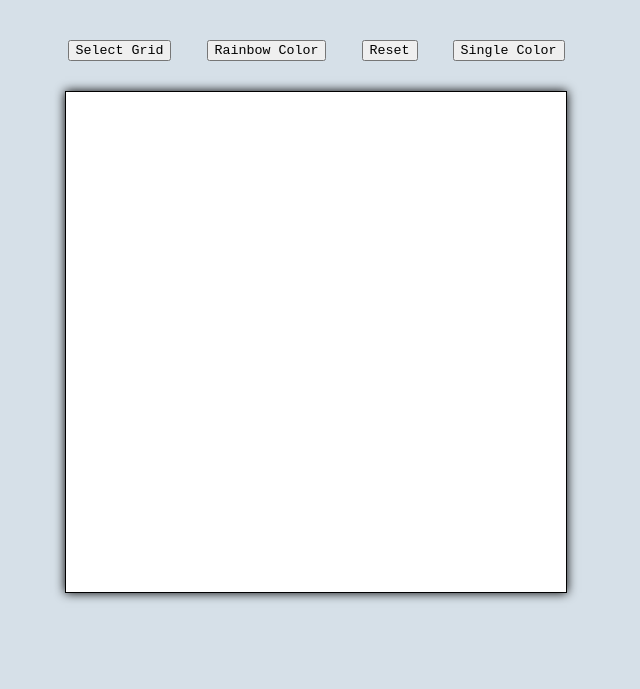
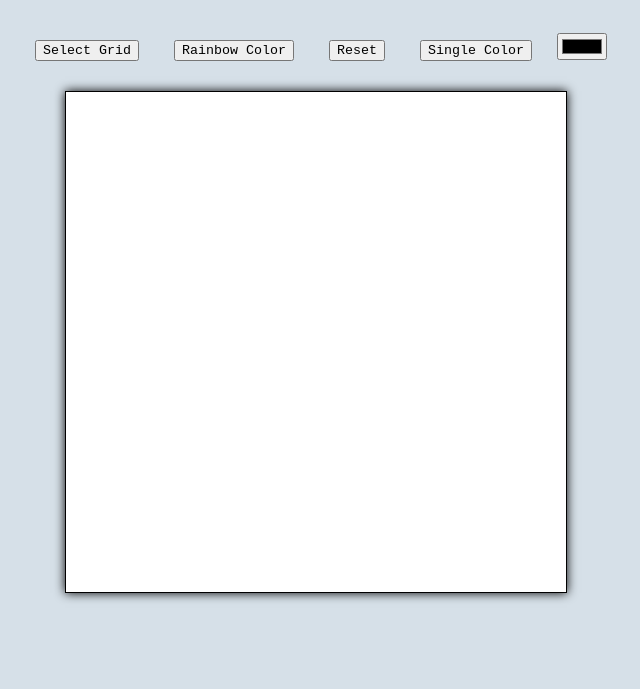
Before and after one commit to SajinXD/Etch-a-Sketch, a plain HTML site: page index.html in a window 1280 px wide. Shown: the part 111-800 px from the top of the page, without its empty margins (332-972 px from the left). Drawn offline with Linux system fonts and the light colour scheme.

Commit message:
added type color.

```diff
--- a/index.html
+++ b/index.html
@@ -18,6 +18,7 @@
             <button class="btn" id="rainbow">Rainbow Color</button>
             <button class="btn" id="reset">Reset</button>
             <button class="btn" id="scolor">Single Color</button>
+            <input type="color" id="customizer">
         </div>
         <div class="container"></div>
     </div>
```
